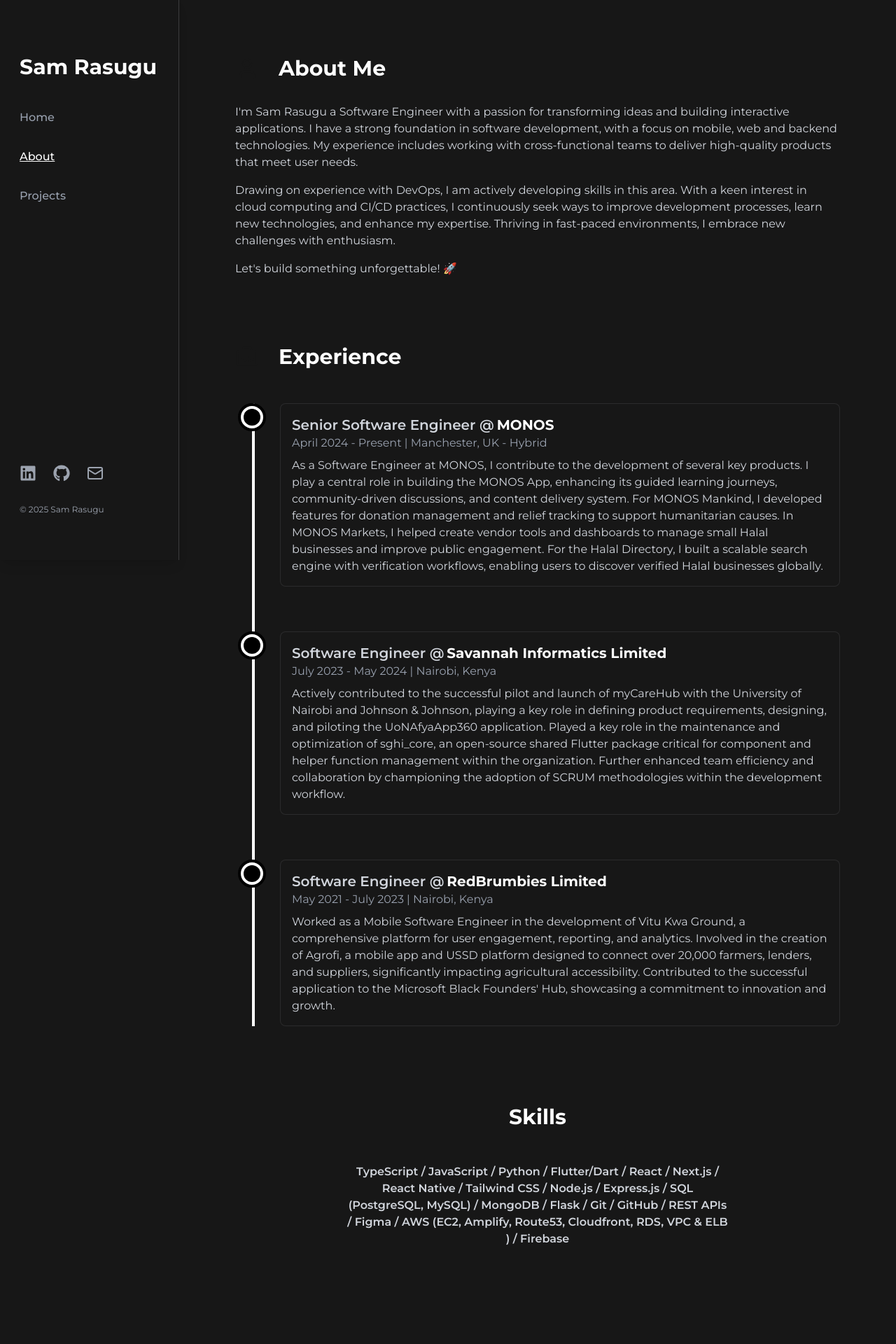
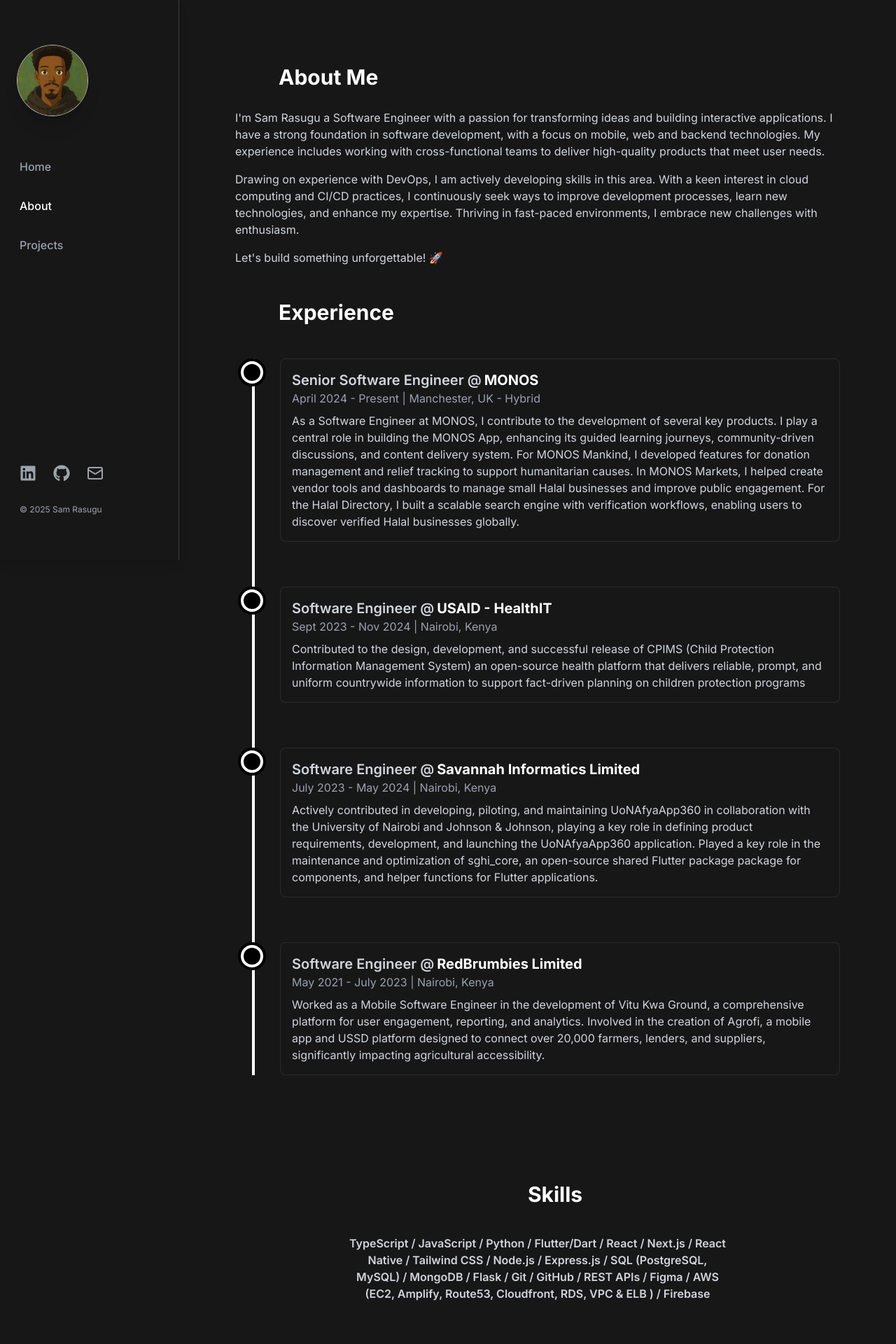
Before and after one commit to samrasugu/sam-rasugu, a Next.js app: page /about in a window 1280 px wide. Shown: the top 1920 px of the page at 70% size. Built offline with nearby package versions, Linux system fonts and the light colour scheme.

Commit message:
chore: change font to Inter
- add navbar avatar
- improve navigation
- refactor navbar

```diff
--- a/app/about/page.tsx
+++ b/app/about/page.tsx
@@ -4,6 +4,8 @@ import UIWrapper from "../UIWrapper";
 import EducationSection from "@/components/about/EducationSection";
 import SkillsSection from "@/components/about/SkillsSection";
 import DescriptionSection from "@/components/about/DescriptionSection";
+import Link from "next/link";
+import { ArrowUpRight } from "lucide-react";
 
 export default function AboutPage() {
   return (
@@ -13,6 +15,13 @@ export default function AboutPage() {
         <ExperienceSection />
         <SkillsSection />
         <EducationSection />
+        <Link
+          className="flex text-base text-gray-200 gap-1 hover:underline mb-10 group"
+          href="/projects"
+        >
+          View my projects{" "}
+          <ArrowUpRight className="inline group-hover:scale-125 transition-transform duration-200" />
+        </Link>
       </div>
     </UIWrapper>
   );
--- a/app/globals.css
+++ b/app/globals.css
@@ -1,5 +1,4 @@
 @import "tailwindcss";
-@import url('https://fonts.googleapis.com/css2?family=Montserrat:ital,wght@0,100..900;1,100..900&display=swap');
 
 :root {
   --background: #ffffff;
@@ -33,5 +32,4 @@
 body {
   background: var(--background);
   color: var(--foreground);
-  font-family: "Montserrat", Helvetica, sans-serif;
 }
--- a/app/layout.tsx
+++ b/app/layout.tsx
@@ -1,8 +1,8 @@
 import type { Metadata } from "next";
-import { Montserrat } from "next/font/google";
+import { Inter } from "next/font/google";
 import "./globals.css";
 
-const montserratSans = Montserrat({
+const inter = Inter({
   variable: "--montserrat-sans",
   subsets: ["latin"],
 });
@@ -19,7 +19,7 @@ export default function RootLayout({
 }>) {
   return (
     <html lang="en">
-      <body className={`${montserratSans.className}  antialiased`}>
+      <body className={`${inter.className}  antialiased`}>
         {children}
       </body>
     </html>
--- a/components/about/DescriptionSection.tsx
+++ b/components/about/DescriptionSection.tsx
@@ -3,10 +3,10 @@ import React from "react";
 
 export default function DescriptionSection() {
   return (
-    <div className="py-12 bg-primary-background">
-      <div className="flex flex-row gap-7 items-center">
+    <div className="pt-16 bg-primary-background">
+      <div className="flex flex-row gap-7 items-center my-7">
         <User size={34} />
-        <h1 className="text-3xl font-bold text-left my-8 text-white">
+        <h1 className="text-3xl font-bold text-left text-white">
           About Me
         </h1>
       </div>
@@ -18,13 +18,11 @@ export default function DescriptionSection() {
         to deliver high-quality products that meet user needs.
       </p>
       <p className="text-gray-300 mt-4">
-        <p className="text-gray-300 mt-4">
-          Drawing on experience with DevOps, I am actively developing skills in this
-          area. With a keen interest in cloud computing and CI/CD practices, I
-          continuously seek ways to improve development processes, learn new
-          technologies, and enhance my expertise. Thriving in fast-paced
-          environments, I embrace new challenges with enthusiasm.
-        </p>
+        Drawing on experience with DevOps, I am actively developing skills in
+        this area. With a keen interest in cloud computing and CI/CD practices,
+        I continuously seek ways to improve development processes, learn new
+        technologies, and enhance my expertise. Thriving in fast-paced
+        environments, I embrace new challenges with enthusiasm.
       </p>
       <p className="text-gray-300 mt-4">
         Let&apos;s build something unforgettable! 🚀
--- a/components/about/EducationSection.tsx
+++ b/components/about/EducationSection.tsx
@@ -19,7 +19,7 @@ const EducationSection: React.FC = () => {
       level: "Bachelor of Science",
       school: "University of Nairobi",
       schoolUrl: "https://uonbi.ac.ke",
-      period: "August 2020 - September 2024",
+      period: "August 2020",
       location: "Nairobi, Kenya",
       description:
         "Software Engineering, Data Structures and Algorithms, Human Centered Design, Computer Networks, Database Systems, Distributed Systems, Machine Learning, and Artificial Intelligence.",
--- a/components/about/ExperienceSection.tsx
+++ b/components/about/ExperienceSection.tsx
@@ -23,12 +23,21 @@ const ExperienceSection: React.FC = () => {
     },
     {
       title: "Software Engineer",
+      company: "USAID - HealthIT",
+      companyUrl: "",
+      period: "Sept 2023 - Nov 2024",
+      location: "Nairobi, Kenya",
+      description:
+        "Contributed to the design, development, and successful release of CPIMS (Child Protection Information Management System) an open-source health platform that delivers reliable, prompt, and uniform countrywide information to support fact-driven planning on children protection programs",
+    },
+    {
+      title: "Software Engineer",
       company: "Savannah Informatics Limited",
       companyUrl: "https://www.savannahinformatics.com/",
       period: "July 2023 - May 2024",
       location: "Nairobi, Kenya",
       description:
-        "Actively contributed to the successful pilot and launch of myCareHub with the University of Nairobi and Johnson & Johnson, playing a key role in defining product requirements, designing, and piloting the UoNAfyaApp360 application. Played a key role in the maintenance and optimization of sghi_core, an open-source shared Flutter package critical for component and helper function management within the organization. Further enhanced team efficiency and collaboration by championing the adoption of SCRUM methodologies within the development workflow.",
+        "Actively contributed in developing, piloting, and maintaining UoNAfyaApp360 in collaboration with the University of Nairobi and Johnson & Johnson, playing a key role in defining product requirements, development, and launching the UoNAfyaApp360 application. Played a key role in the maintenance and optimization of sghi_core, an open-source shared Flutter package package for components, and helper functions for Flutter applications.",
     },
     {
       title: "Software Engineer",
@@ -37,15 +46,15 @@ const ExperienceSection: React.FC = () => {
       period: "May 2021 - July 2023",
       location: "Nairobi, Kenya",
       description:
-        "Worked as a Mobile Software Engineer in the development of Vitu Kwa Ground, a comprehensive platform for user engagement, reporting, and analytics. Involved in the creation of Agrofi, a mobile app and USSD platform designed to connect over 20,000 farmers, lenders, and suppliers, significantly impacting agricultural accessibility. Contributed to the successful application to the Microsoft Black Founders' Hub, showcasing a commitment to innovation and growth.",
+        "Worked as a Mobile Software Engineer in the development of Vitu Kwa Ground, a comprehensive platform for user engagement, reporting, and analytics. Involved in the creation of Agrofi, a mobile app and USSD platform designed to connect over 20,000 farmers, lenders, and suppliers, significantly impacting agricultural accessibility.",
     },
   ];
 
   return (
     <div className="pb-12 bg-primary-background">
-      <div className="flex flex-row gap-7 items-center">
+      <div className="flex flex-row gap-7 items-center my-12">
         <BriefcaseBusiness size={34} />
-        <h1 className="text-3xl font-bold text-left my-12 text-white">
+        <h1 className="text-3xl font-bold text-left text-white">
           Experience
         </h1>
       </div>
--- a/components/about/SkillsSection.tsx
+++ b/components/about/SkillsSection.tsx
@@ -1,11 +1,16 @@
+import { Folder } from "lucide-react";
 import React from "react";
 
 export default function SkillsSection() {
   return (
     <div className="pb-12 bg-primary-background flex flex-col items-center text-center">
-      <h1 className="text-3xl font-bold text-center mb-12 text-white">
-        Skills
-      </h1>
+      <div className="flex flex-row gap-4 items-center my-10">
+        <Folder size={34} />
+        <h1 className="text-3xl font-bold text-left text-white">
+          Skills
+        </h1>
+      </div>
+
       <p className="text-gray-300 text-center text-base font-semibold px-4 md:px-10 lg:px-20 xl:px-40">
         TypeScript / JavaScript / Python / Flutter/Dart / React / Next.js /
         React Native / Tailwind CSS / Node.js / Express.js / SQL (PostgreSQL,
--- a/components/navbar/NavBar.tsx
+++ b/components/navbar/NavBar.tsx
@@ -5,6 +5,7 @@ import Link from "next/link";
 import { usePathname } from "next/navigation";
 import React, { useState } from "react";
 import Footer from "../footer/Footer";
+import Image from "next/image";
 
 interface LayoutProps {
   children: React.ReactNode;
@@ -34,8 +35,21 @@ export default function NavBar({ children }: LayoutProps) {
   ];
   return (
     <div className="min-h-screen bg-primary-background">
+      <Link
+        className="left-4 absolute md:hidden flex items-center justify-end top-4 rounded-full bg-primary-background shadow-xl border border-gray-300/30"
+        href="/"
+      >
+        <Image
+          src="/images/me_avatar.png"
+          alt="Sam Rasugu"
+          className="rounded-full w-12 h-12 object-cover"
+          width={100}
+          height={100}
+        />
+      </Link>
+
       <button
-        className="fixed top-4 left-4 z-50 p-2 rounded-xl md:hidden bg-primary-background shadow-xl border border-gray-300/30"
+        className="fixed top-4 right-4 z-50 p-2 rounded-xl md:hidden bg-primary-background shadow-xl border border-gray-300/30"
         onClick={() => setIsSidebarOpen(!isSidebarOpen)}
       >
         {isSidebarOpen ? (
@@ -46,13 +60,22 @@ export default function NavBar({ children }: LayoutProps) {
       </button>
 
       <aside
-        className={`fixed top-0 left-0 z-40 h-screen w-64 transform transition-transform duration-200 ease-in-out border-r py-28 md:py-16 flex flex-col
-          ${isSidebarOpen ? "translate-x-0" : "-translate-x-full"}
+        className={`fixed top-0 left-0 z-40 h-screen w-full md:w-64 transform transition-transform duration-300 ease-in-out border-r py-28 md:py-16 flex flex-col
+          ${isSidebarOpen ? "translate-y-0" : "-translate-x-full"}
           md:translate-x-0 bg-primary-background shadow-lg border-gray-300/20`}
       >
-        <div className="h-16 flex items-center justify-start top-28 px-7">
-          <Link href="/">
-            <p className="text-3xl font-bold text-white">Sam Rasugu</p>
+        <div className="flex justify-start mb-8 relative mx-6">
+          <Link
+            className="bg-primary-background rounded-full shadow-xl border border-white/70"
+            href="/"
+          >
+            <Image
+              src="/images/me_avatar.png"
+              alt="Sam Rasugu"
+              className="rounded-full object-cover"
+              width={100}
+              height={100}
+            />
           </Link>
         </div>
 
@@ -63,7 +86,7 @@ export default function NavBar({ children }: LayoutProps) {
               href={item.href}
               className={`flex items-center space-x-3 p-3 rounded-xl hover:bg-primaryGreen/30 hover:text-primaryGreen transition-colors ${
                 pathname === item.href
-                  ? "text-white bg-primaryGreen/30 underline"
+                  ? "text-white bg-primaryGreen/30 font-semibold"
                   : "text-gray-400 bg-transparent"
               } `}
             >
@@ -72,7 +95,7 @@ export default function NavBar({ children }: LayoutProps) {
           ))}
         </nav>
 
-        <Footer/>
+        <Footer />
       </aside>
 
       <main
@@ -80,7 +103,9 @@ export default function NavBar({ children }: LayoutProps) {
           isSidebarOpen ? "md:ml-64" : "md:ml-64 ml-0"
         } min-h-screen`}
       >
-        <div className="flex flex-col items-center px-4 md:px-10 lg:px-20">{children}</div>
+        <div className="flex flex-col items-center px-4 md:px-10 lg:px-20">
+          {children}
+        </div>
       </main>
 
       {isSidebarOpen && (
```
Also changed, not shown: app/page.tsx (+16 -2 lines), app/projects/page.tsx (+69 -8 lines), public/images/me_avatar.png (added), 1 other file (tests, documents, lock files or other folders).
